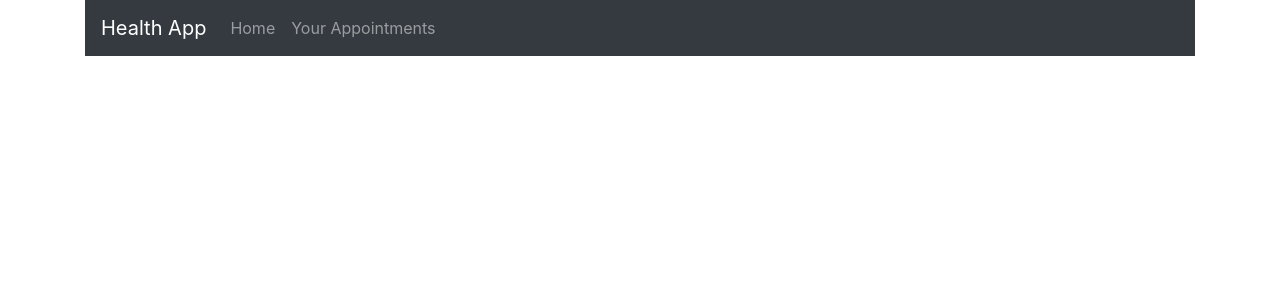
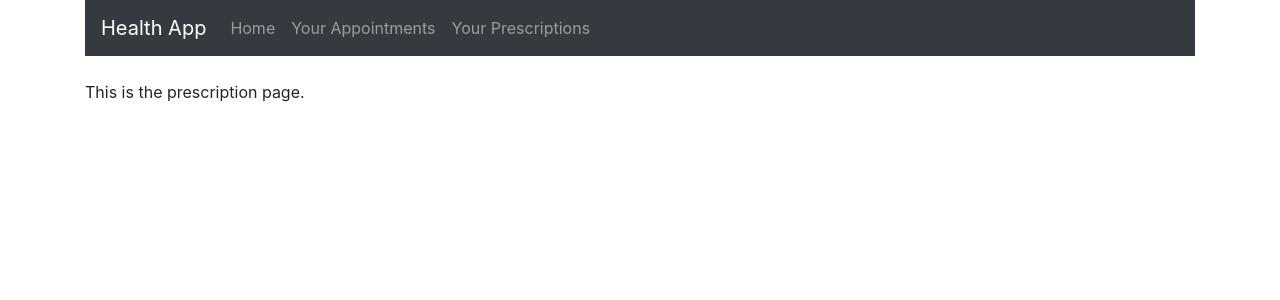
Before and after one commit to ICUBE321/health-app, a React (Create React App) app in the folder client/: page /prescriptions in a window 1280 px wide. Shown: the top 300 px of the page. Built offline with nearby package versions, Linux system fonts and the light colour scheme.

Commit message:
added a prescritpions page

```diff
--- a/client/src/App.js
+++ b/client/src/App.js
@@ -5,6 +5,7 @@ import "bootstrap/dist/css/bootstrap.min.css";
 import Navbar from "./components/navbar.component"
 import Appointments from "./components/appointment.component";
 import Homepage from "./components/homepage.component";
+import Prescriptions from "./components/prescription.component";
 
 //always show navbar on each component page
 //each component route path defined
@@ -16,6 +17,8 @@ function App () {
                     <br/>
                     <Route path="/" exact component={Homepage} />
                     <Route path="/appointments" exact component={Appointments}/>
+                    <Route path="/prescriptions" exact component={Prescriptions}/>
+
                 </div>
             </Router>
         );
--- a/client/src/components/navbar.component.js
+++ b/client/src/components/navbar.component.js
@@ -14,6 +14,9 @@ export default class Navbar extends Component {
                         <li className="navbar-item">
                             <Link to="/appointments" className="nav-link">Your Appointments</Link>
                         </li>
+                        <li className="navbar-item">
+                            <Link to="/prescriptions" className="nav-link">Your Prescriptions</Link>
+                        </li>
                     </ul>
                 </div>
             </nav>
--- /dev/null
+++ b/client/src/components/prescription.component.js
@@ -0,0 +1,17 @@
+//This is the prescription component
+import { Component } from 'react';
+
+export default class Prescriptions extends Component {
+    constructor(props) {
+        super(props);
+
+    }
+
+    render() {
+        return (
+            <div>
+                This is the prescription page.
+            </div>
+        )
+    }
+}
```
